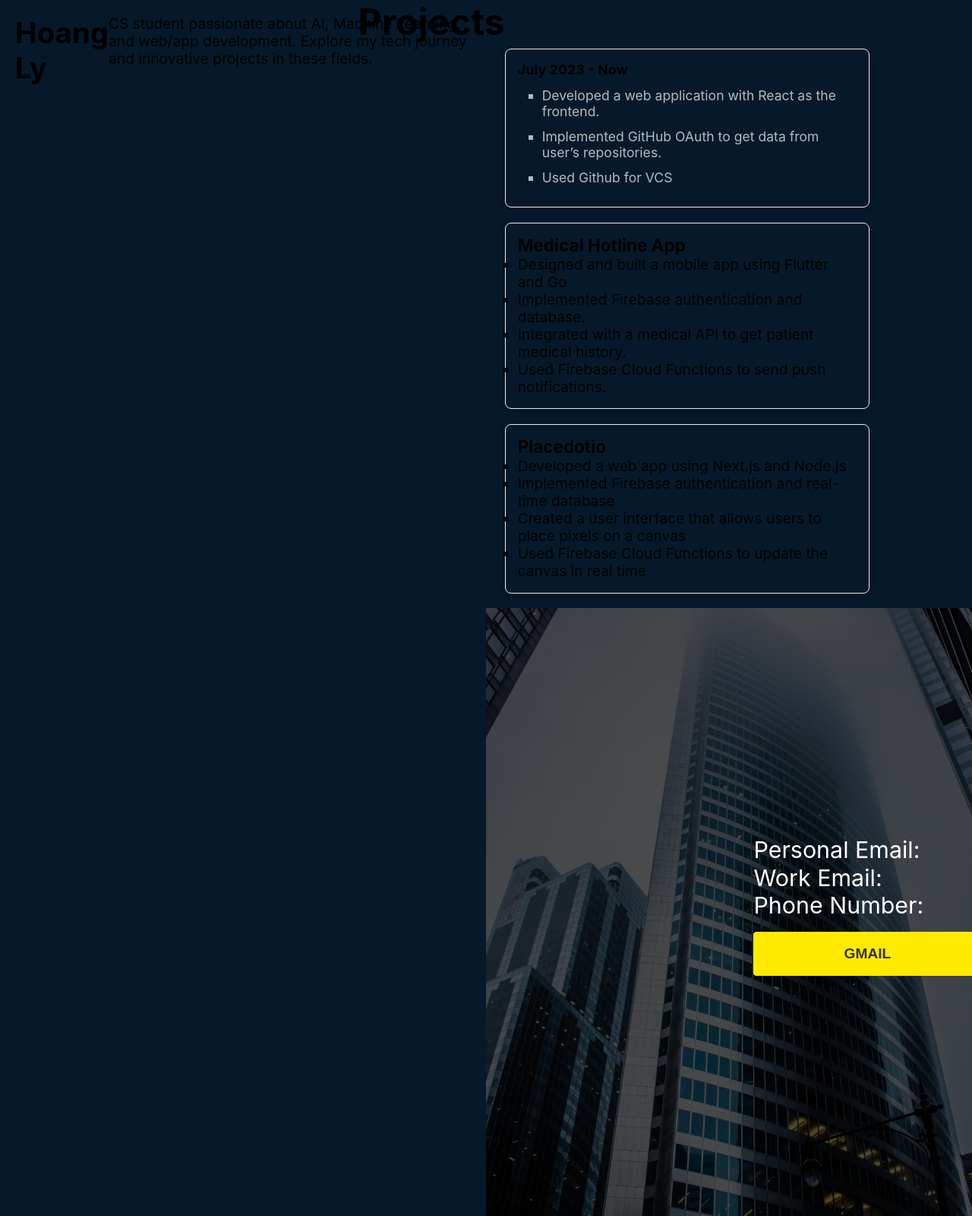
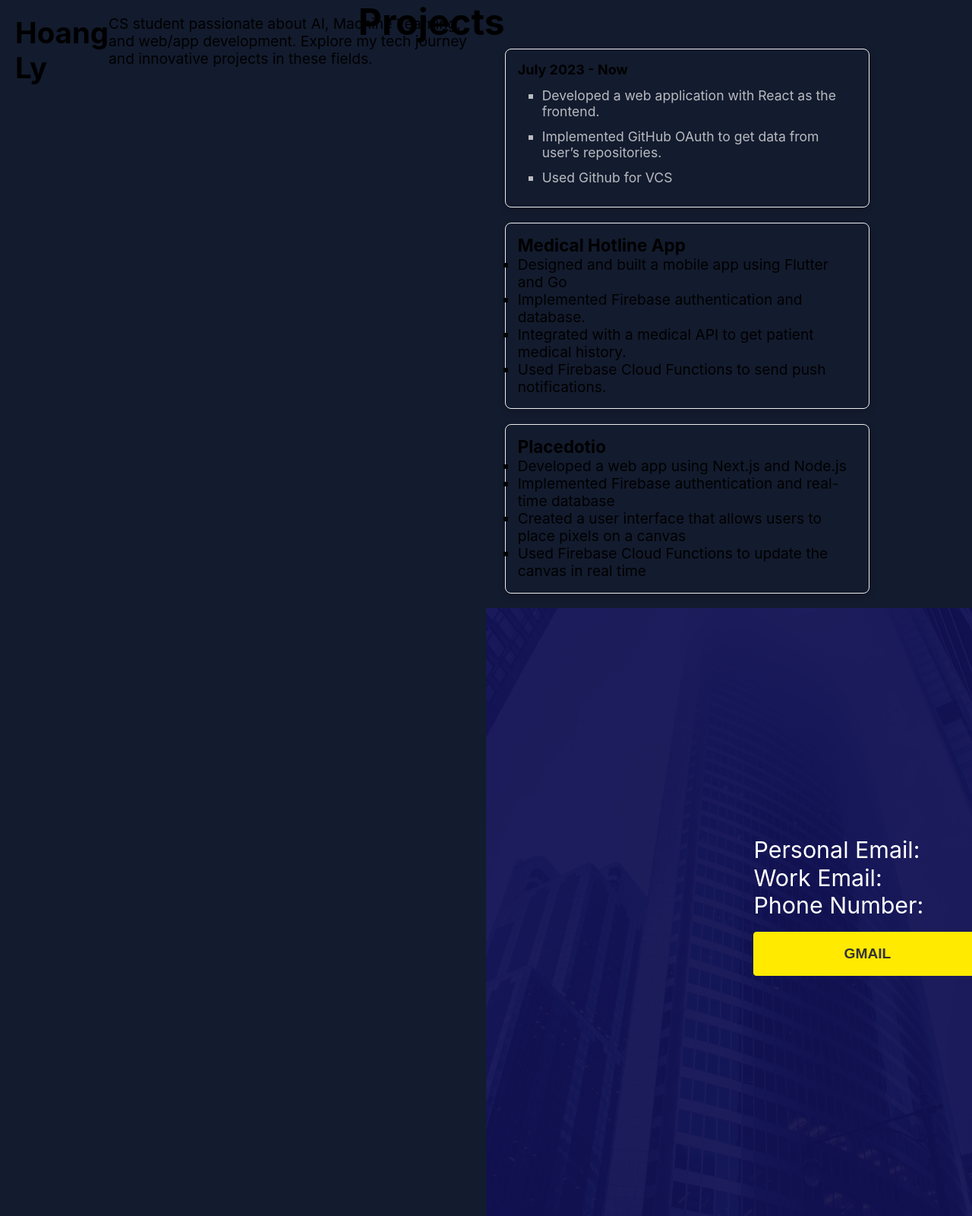
Before and after one commit to Unravel2802/portfolio, a React (Create React App) app: page / in a window 1280 px wide. Shown: the top 1600 px of the page at 76% size. Built offline with nearby package versions, Linux system fonts and the light colour scheme.

Commit message:
changing background color

```diff
--- a/src/index.css
+++ b/src/index.css
@@ -3,7 +3,7 @@
   --primary-dark: #4f9c55;
   --secondary-color: #ffea00;
   --secondary-dark:#e3d002;
-  --overlay: rgba(0,0,0,.7);
+  --overlay: rgba(18,17,84,.95);
 }
 
 * {
@@ -12,8 +12,9 @@
   padding: 0;
 }
 
+
 body {
-  background-color: rgb(5, 25, 42);
+  background-color: rgba(15,23,42,.98);
   margin: 0;
   font-family: -apple-system, BlinkMacSystemFont, 'Segoe UI', 'Roboto', 'Oxygen',
     'Ubuntu', 'Cantarell', 'Fira Sans', 'Droid Sans', 'Helvetica Neue',
@@ -32,10 +33,15 @@ code {
 ul {
   list-style-type: square;
 }
-
+p {
+  white-space: pre-wrap;
+}
 a {
   text-decoration: none;
 }
+
+
+
 
 .button {
   padding: 17px 28px;
```
